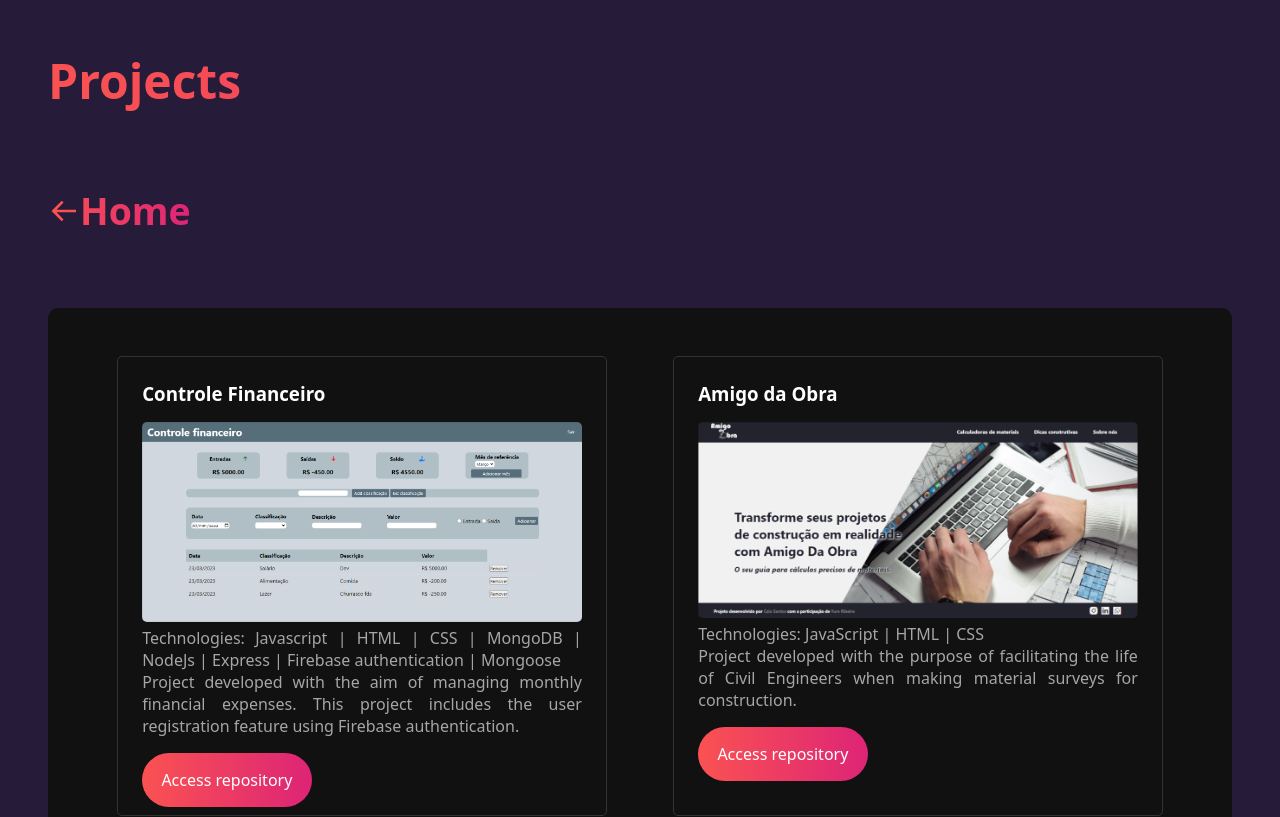
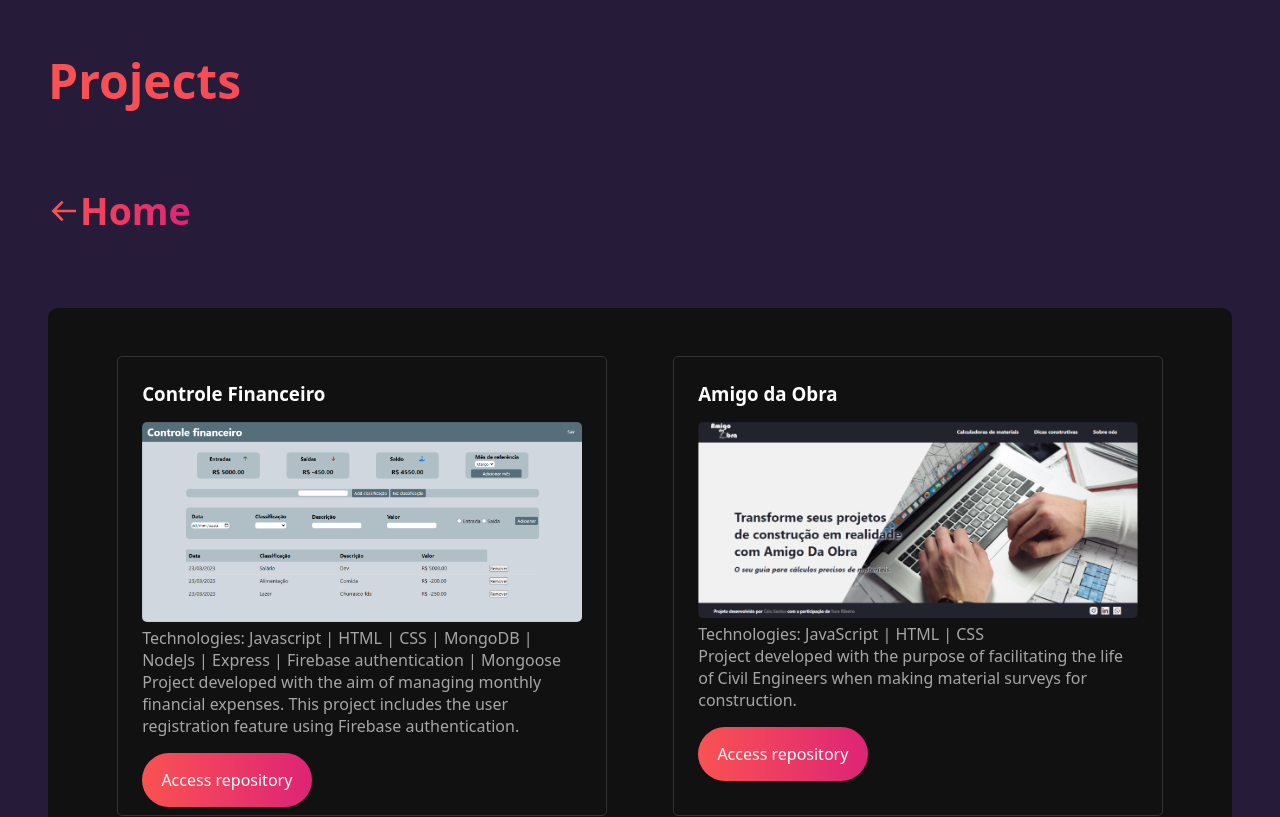
Before and after one commit to CaioMAS/portifolioReact, a React (Vite) app: page /project in a window 1280 px wide. Shown: the top 817 px of the page. Built offline with nearby package versions, Linux system fonts and the light colour scheme.

Commit message:
Ajustes finais no alinhamento dos parágrafos

```diff
--- a/src/styles/components/cardproject.sass
+++ b/src/styles/components/cardproject.sass
@@ -9,6 +9,7 @@
 
     p
         color: variables.$text-color-secundary
+        text-align: left
 
     .project-grid
         display: flex
```
